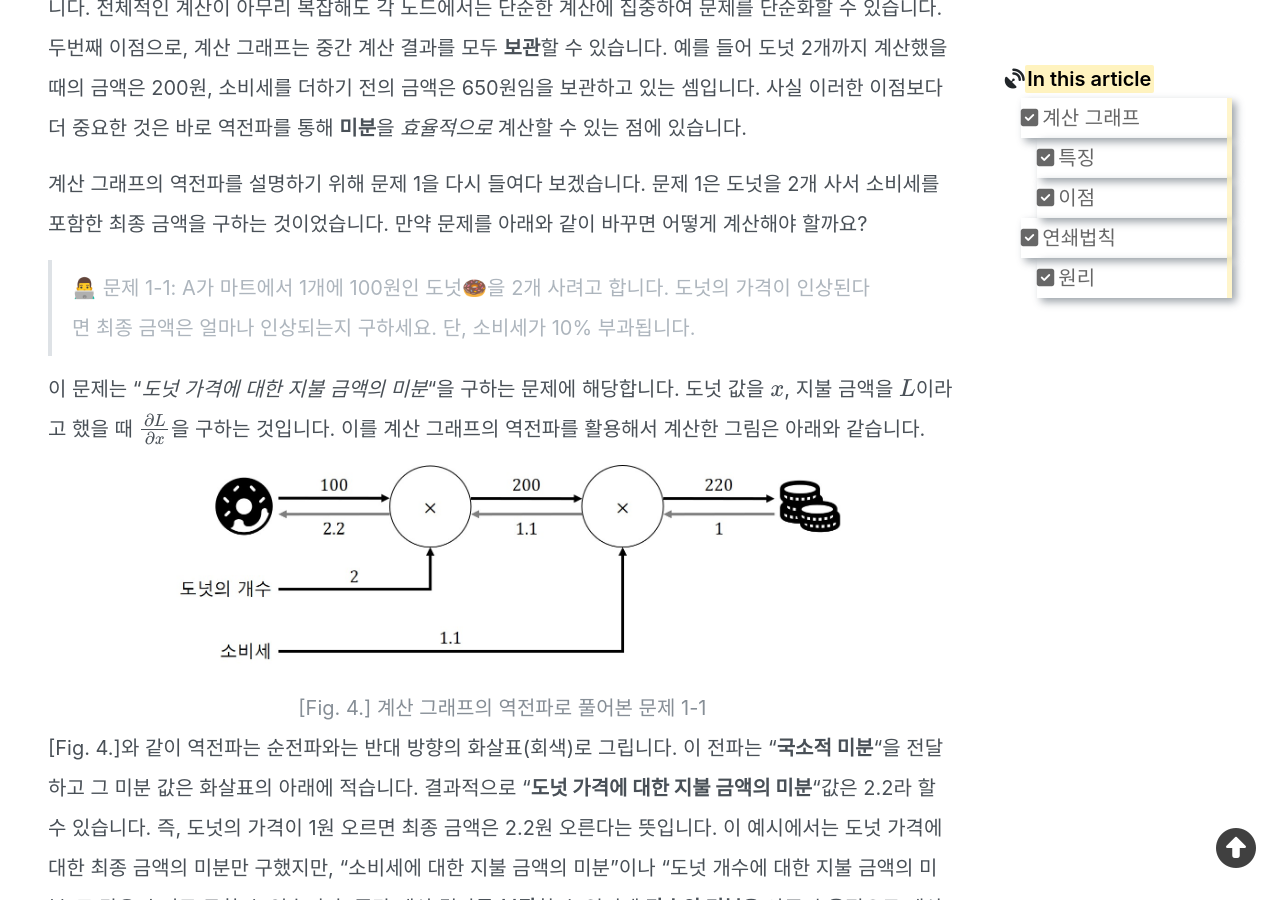
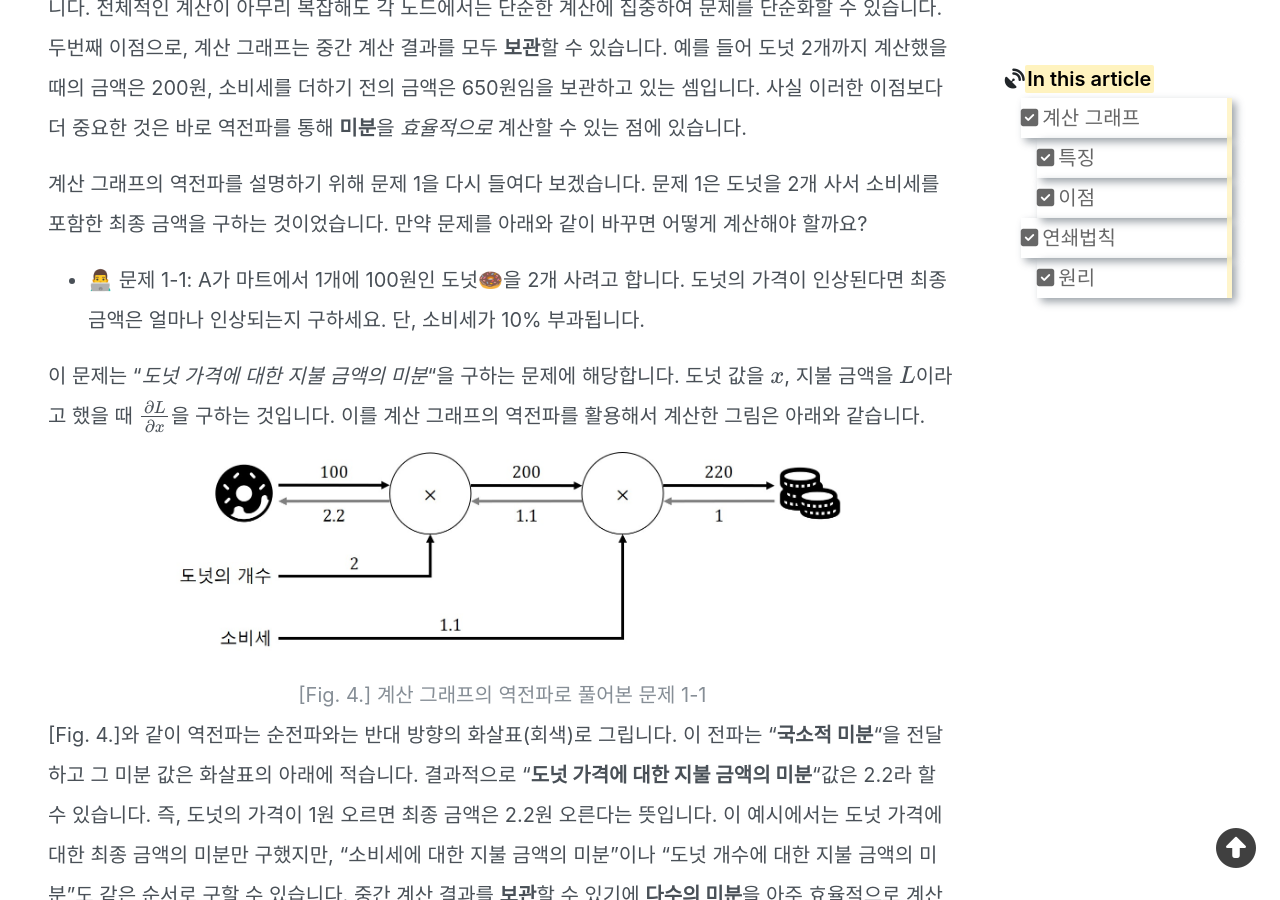
Before and after one commit to mngupark/mngupark.github.io, a Jekyll site: the page built from posts/study/machine learning/deep learning/_posts/2023-02-10-backpropagation-1.md, in a window 1280 px wide and 900 px high, scrolled down 3065 px. Built offline with Jekyll 4.4.1, drawn with Linux system fonts in a browser that asks for light colours; nearby versions of some CDN libraries; emoji names are drawn with the system emoji font; formulas are drawn with MathJax 3; comment, search, counter and statistics services are not loaded.

Commit message:
fix a typo

```diff
--- a/posts/study/machine learning/deep learning/_posts/2023-02-10-backpropagation-1.md
+++ b/posts/study/machine learning/deep learning/_posts/2023-02-10-backpropagation-1.md
@@ -79,7 +79,7 @@ post-order: 11
 
 계산 그래프의 역전파를 설명하기 위해 문제 1을 다시 들여다 보겠습니다. 문제 1은 도넛을 2개 사서 소비세를 포함한 최종 금액을 구하는 것이었습니다. 만약 문제를 아래와 같이 바꾸면 어떻게 계산해야 할까요?
 
-> 👨‍💻 문제 1-1: A가 마트에서 1개에 100원인 도넛🍩을 2개 사려고 합니다. 도넛의 가격이 인상된다면 최종 금액은 얼마나 인상되는지 구하세요. 단, 소비세가 10% 부과됩니다.
+* 👨‍💻 문제 1-1: A가 마트에서 1개에 100원인 도넛🍩을 2개 사려고 합니다. 도넛의 가격이 인상된다면 최종 금액은 얼마나 인상되는지 구하세요. 단, 소비세가 10% 부과됩니다.
 
 이 문제는 "*도넛 가격에 대한 지불 금액의 미분*"을 구하는 문제에 해당합니다. 도넛 값을 $x$, 지불 금액을 $L$이라고 했을 때 $\frac{\partial{L}}{\partial{x}}$을 구하는 것입니다. 이를 계산 그래프의 역전파를 활용해서 계산한 그림은 아래와 같습니다.
 
```
